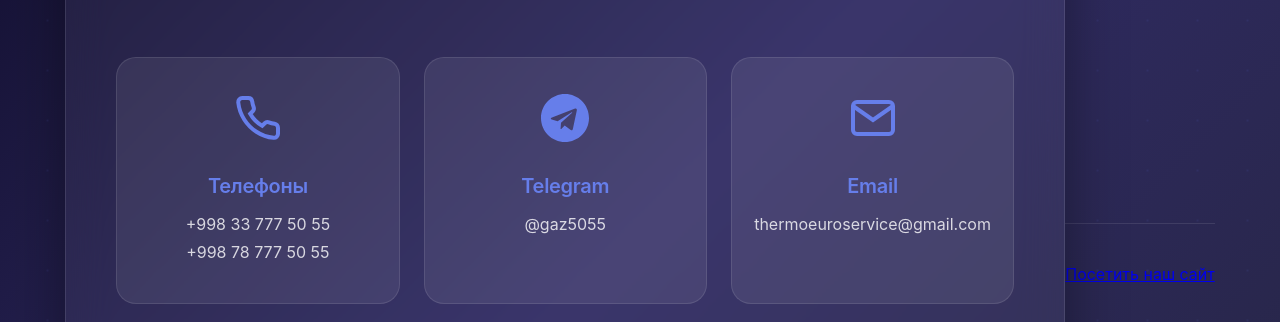
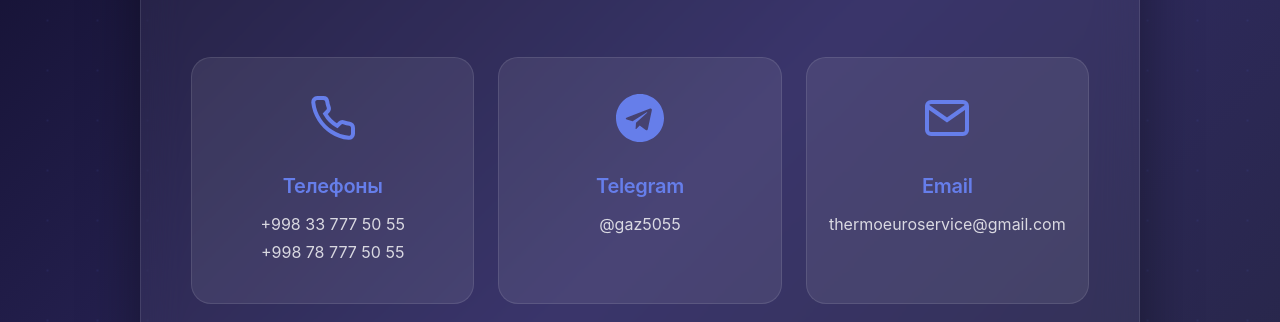
Before and after one commit to thermoeuroservice/contacts, a plain HTML site: page index.html in a window 1280 px wide. Shown: the part 317-639 px from the top of the page. Drawn offline with Linux system fonts and the light colour scheme.

Commit message:
Update index.html

```diff
--- a/index.html
+++ b/index.html
@@ -83,12 +83,3 @@
     </div>
 </body>
 </html>
-        </div>
-
-        <div class="website-link">
-            <a href="https://thermoeuroservice.github.io/tes/" target="_blank">Посетить наш сайт</a>
-        </div>
-    </div>
-</body>
-
-</html>
```
